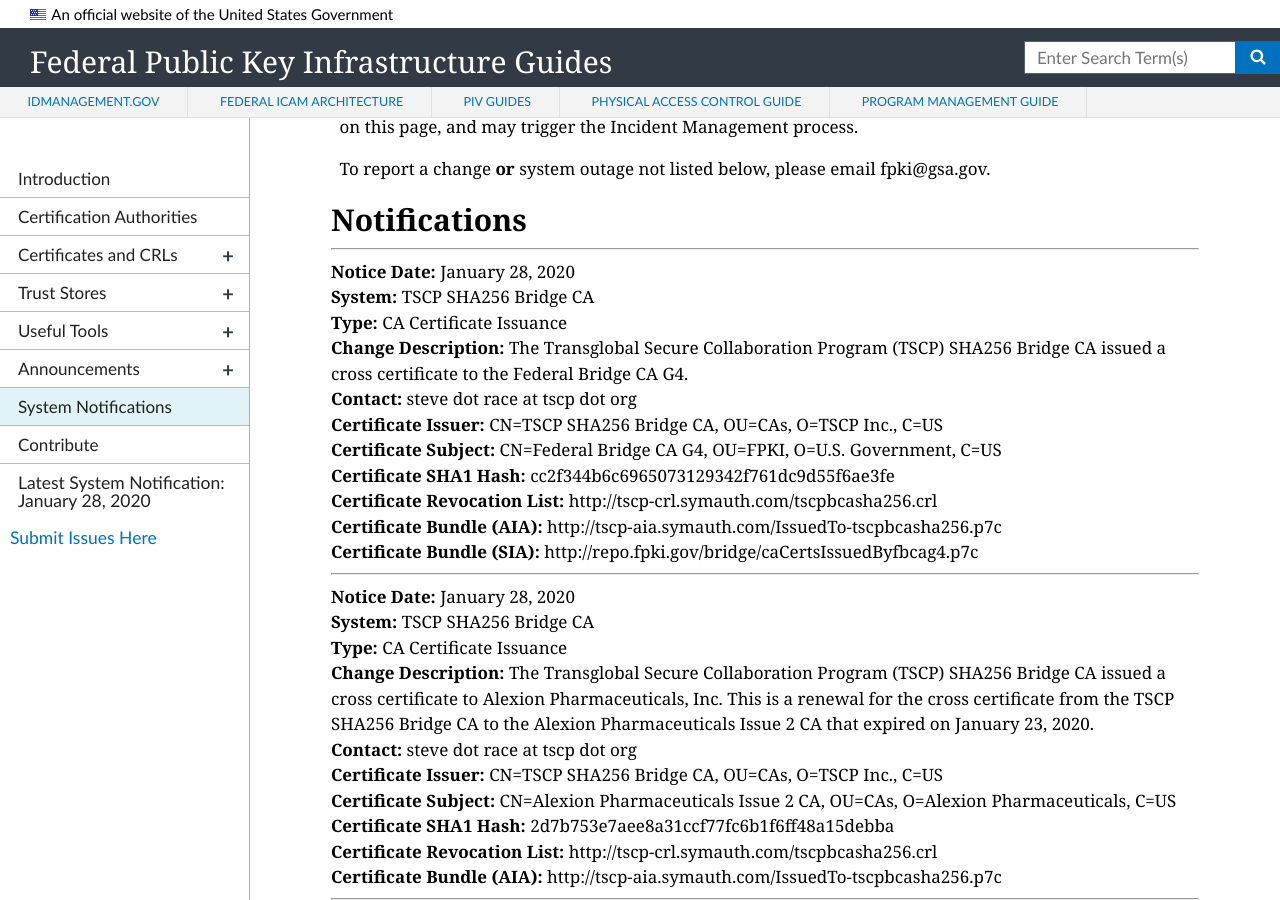
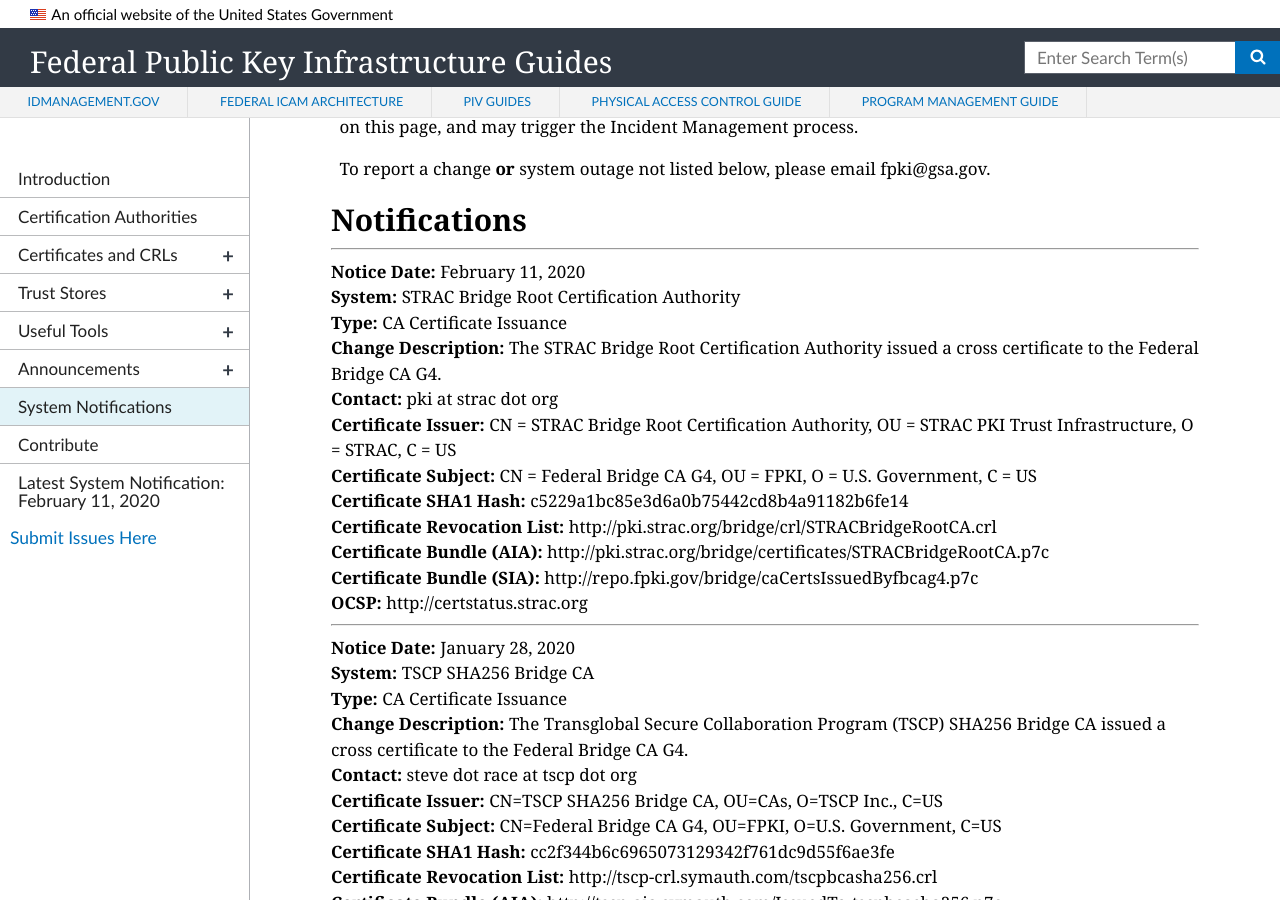
Before and after one commit to GSA/fpki-guides, a Jekyll site: the page built from pages/fpki_notifications.md, in a window 1280 px wide and 900 px high, scrolled down 672 px. Built offline with Jekyll 4.4.1, drawn with Linux system fonts in a browser that asks for light colours; nearby versions of some CDN libraries.

Commit message:
Update notifications.yml

```diff
--- a/_data/notifications.yml
+++ b/_data/notifications.yml
@@ -1976,8 +1976,19 @@
   sia_uri: http://repo.fpki.gov/bridge/caCertsIssuedByfbcag4.p7c
   ocsp_uri:
 
-
-
+- notice_date: February 11, 2020
+  change_type: CA Certificate Issuance
+  start_datetime: January 8, 2020
+  system: STRAC Bridge Root Certification Authority
+  change_description: The STRAC Bridge Root Certification Authority issued a cross certificate to the Federal Bridge CA G4.
+  contact: pki at strac dot org
+  ca_certificate_hash: c5229a1bc85e3d6a0b75442cd8b4a91182b6fe14
+  ca_certificate_issuer: CN = STRAC Bridge Root Certification Authority, OU = STRAC PKI Trust Infrastructure, O = STRAC, C = US
+  ca_certificate_subject: CN = Federal Bridge CA G4, OU = FPKI, O = U.S. Government, C = US
+  cdp_uri: http://pki.strac.org/bridge/crl/STRACBridgeRootCA.crl
+  aia_uri: http://pki.strac.org/bridge/certificates/STRACBridgeRootCA.p7c
+  sia_uri: http://repo.fpki.gov/bridge/caCertsIssuedByfbcag4.p7c
+  ocsp_uri: http://certstatus.strac.org
 
 #- notice_date:
 #  change_type: CA Certificate Issuance
```
